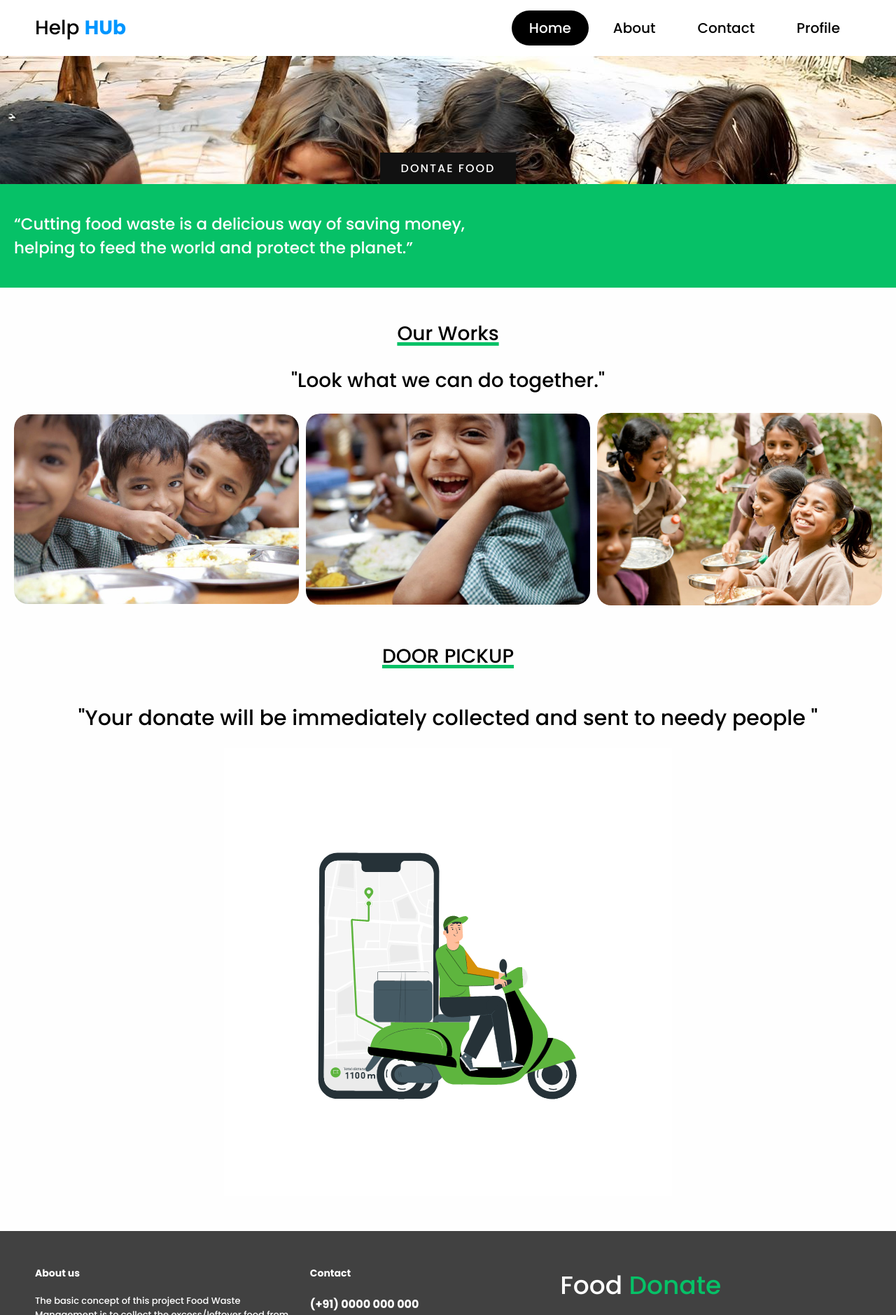
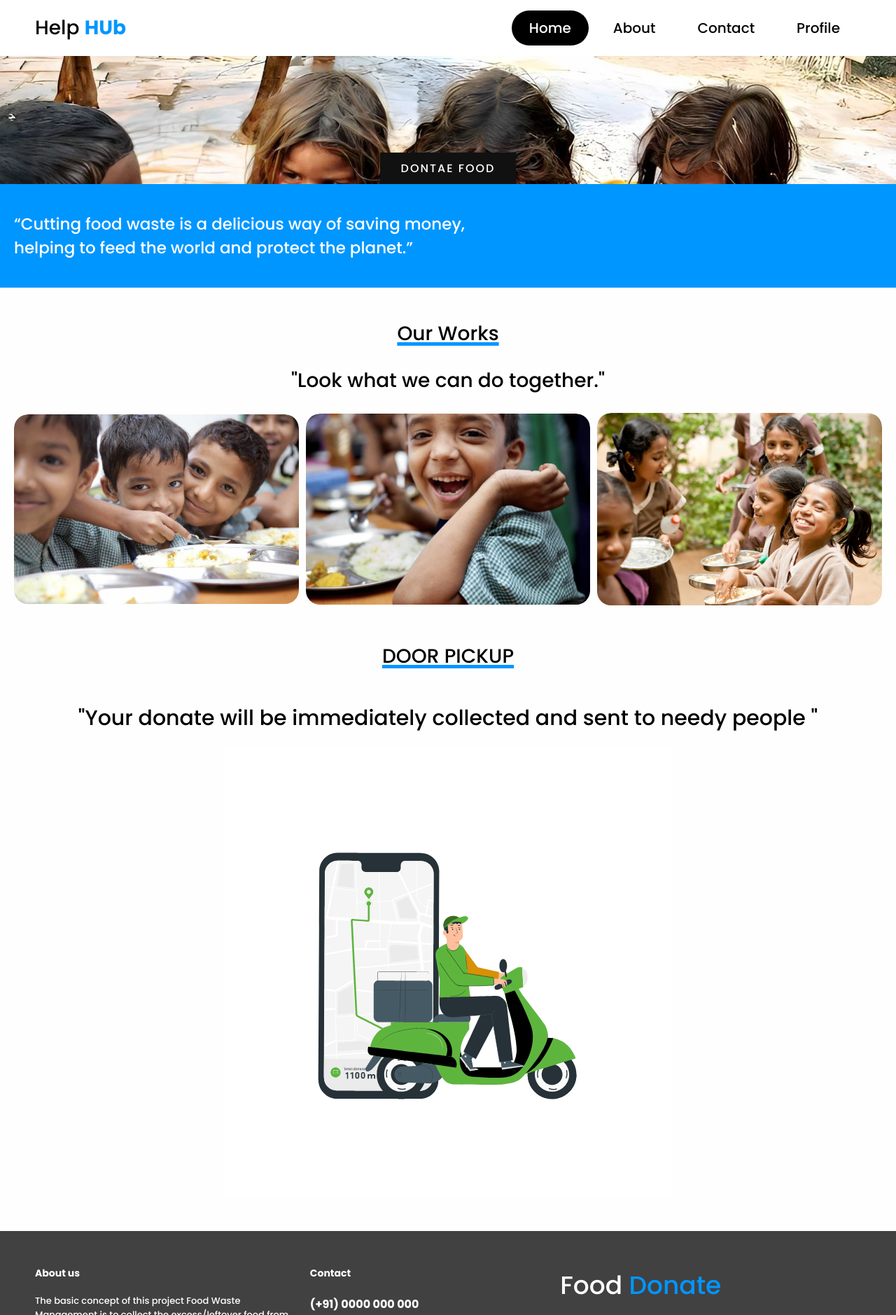
Before and after one commit to SARFAS-P/Help-Hub, a PHP site: page /home.html in a window 1280 px wide; the page is wider, and only the part inside the window is pictured. Shown: the top 1879 px of that part at 70% size. Run offline with PHP 8.4, Linux system fonts and the light colour scheme.

Commit message:
Update home.css

```diff
--- a/home.css
+++ b/home.css
@@ -2,7 +2,7 @@
 :root{
   --navcolor:white;
   --navfont:black;
-  --green:#06C167;
+  --light blue:#0096FF;
   --box-shadow:0 .5rem 1rem rgba(0,0,0.1)
 }
 *{
@@ -60,7 +60,7 @@ header{
 .nav-bar ul li a.active{
   color:var(--navcolor);
   background-color: var(--navfont);
-  /* border-bottom: 8px solid #06C167; */
+  /* border-bottom: 8px solid #0096FF; */
 
 
 }
@@ -102,7 +102,7 @@ header{
     left: 0;
     right: 0;
     width: 100vw;
-    background-color: #06C167;
+    background-color: #0096FF;
     transition: 0.2s;
     overflow: hidden;
 
@@ -168,7 +168,7 @@ and (min-device-width : 1200px)
 .content
 {
   padding: 20px;
-  background-color: #06C167;
+  background-color: #0096FF;
 
   z-index: 0;
 }
@@ -277,7 +277,7 @@ and (min-device-width : 1200px)
 }
 
 .footer .footer-center p a {
-  color: #06C167;
+  color: #0096FF;
   text-decoration: none;
 }
 
@@ -296,7 +296,7 @@ and (min-device-width : 1200px)
 }
 
 .footer h2 span {
-  color: #06C167;
+  color: #0096FF;
 }
 
 .footer .menu {
@@ -313,7 +313,7 @@ and (min-device-width : 1200px)
 }
 
 .footer .menu a:hover {
-  color: #06C167;
+  color: #0096FF;
 }
 
 .footer .name {
@@ -431,7 +431,7 @@ and (min-device-width : 1200px)
  text-align: center;
  align-items: center;
  text-decoration: underline 5px;
- text-decoration-color: #06C167;
+ text-decoration-color: #0096FF;
 }
 .heading:hover{
   /* letter-spacing: 3px; */
```
